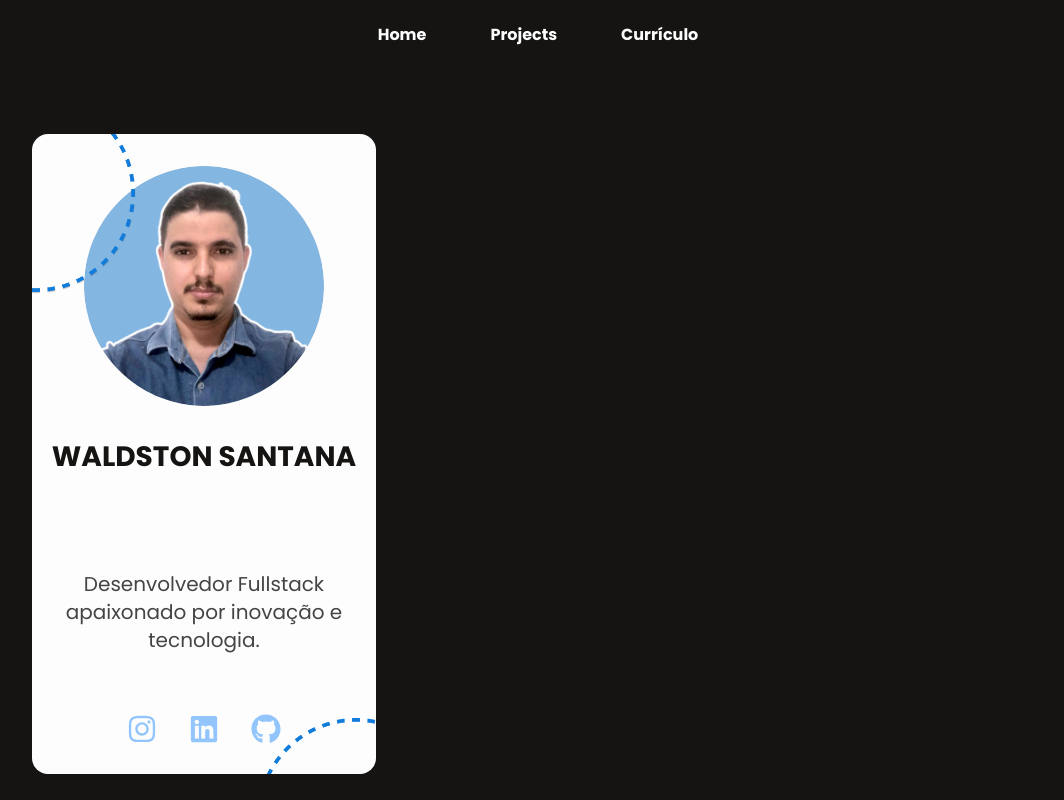
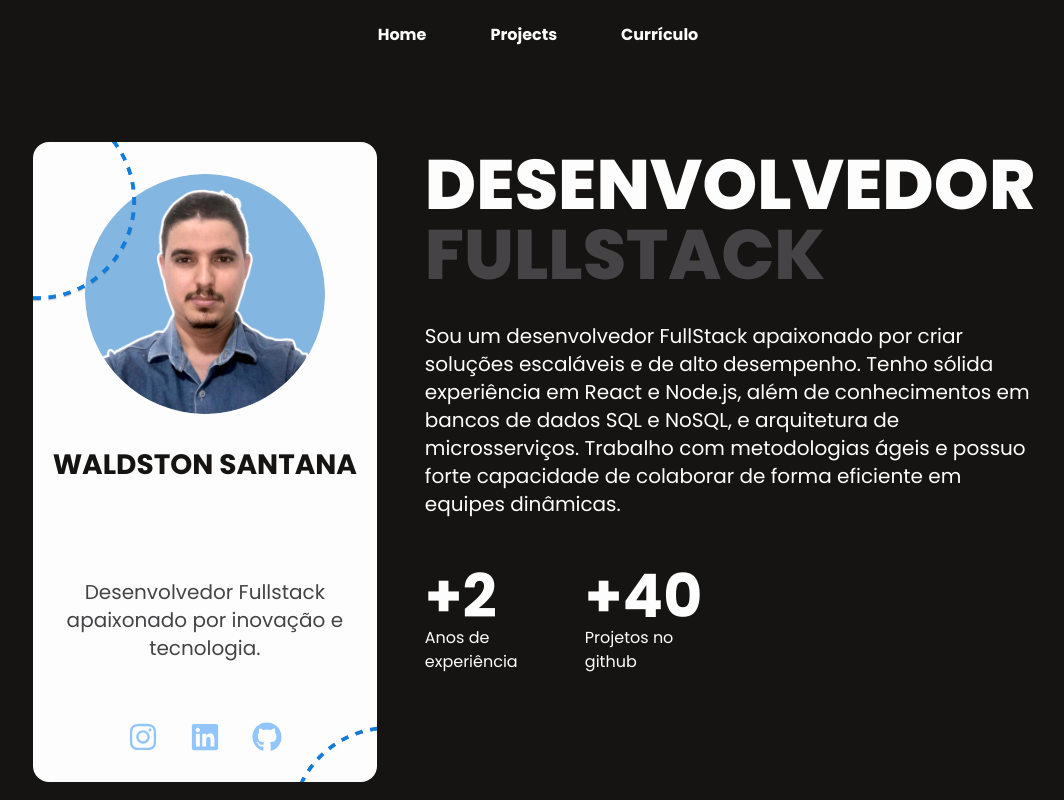
Before and after one commit to Waldst0n/portfolio-new, a Next.js app: page / in a window 1280 px wide. Shown: the whole page, without its empty margins (102-1166 px from the left). Built offline with nearby package versions, Linux system fonts and the light colour scheme.

Commit message:
feat: Layout Alterations

```diff
--- a/src/app/page.js
+++ b/src/app/page.js
@@ -1,13 +1,16 @@
 import MainContainer from '@/components/main-container';
+import MainContent from '@/components/main-content';
 import Navbar from '@/components/navbar';
 import Image from 'next/image';
 
 export default function Home() {
   return (
     <>
-      <div className="flex m-auto  w-[1140px] flex-col  mb-16 justify-center items-center">
+      <div className="flex m-auto  max-w-[1140px] flex-col  mb-16 justify-center items-center">
         <Navbar />
-        <MainContainer />
+        <div className="flex p-2">
+          <MainContainer />
+        </div>
       </div>
     </>
   );
--- a/src/components/card-profile.js
+++ b/src/components/card-profile.js
@@ -6,7 +6,7 @@ import { FaGithub } from 'react-icons/fa';
 
 export default function CardProfiler() {
   return (
-    <div className=" flex overflow-hidden relative flex-col items-center pt-8   w-[344px] h-[640px] bg-white rounded-2xl">
+    <div className=" flex fixed overflow-hidden relative flex-col items-center pt-8   w-[344px] h-[640px] bg-white rounded-2xl">
       <div className="flex   flex-col items-center ">
         <Image
           src="/Ellipse1.png"
@@ -19,7 +19,7 @@ export default function CardProfiler() {
           src="/Ellipse1.png"
           width={200}
           height={200}
-          className="absolute flex cover -bottom-36 -right-20 "
+          className="absolute flex cover -bottom-36 -right-28 "
           alt="elipse "
         />
         <Image
--- a/src/components/main-container.js
+++ b/src/components/main-container.js
@@ -1,12 +1,14 @@
 import CardProfiler from './card-profile';
+import MainContent from './main-content';
 
 export default function MainContainer() {
   return (
     <>
-      <main className=" flex items-center justify-start px-16  w-full">
-        <div>
+      <main className=" flex items-start  justify-start px-16  w-full">
+        <div className="flex fixed ">
           <CardProfiler />
         </div>
+        <MainContent />
       </main>
     </>
   );
--- a/src/components/main-content.js
+++ b/src/components/main-content.js
@@ -1,6 +1,6 @@
 export default function MainContent() {
   return (
-    <div className="ml-8 flex flex-col p-2 items-center max-w-[696px] ">
+    <div className="ml-96 flex flex-col p-2 items-center max-w-[696px] ">
       <h1 className="text-[70px] font-extrabold leading-none">
         DESENVOLVEDOR <span className="text-gray">FULLSTACK</span>{' '}
       </h1>
@@ -11,6 +11,7 @@ export default function MainContent() {
         microsserviços. Trabalho com metodologias ágeis e possuo forte
         capacidade de colaborar de forma eficiente em equipes dinâmicas.
       </p>
+
       <div className="flex w-full gap-16">
         <div className="w-24 mt-12 ">
           <h3 className="text-6xl font-bold">+2</h3>
```
